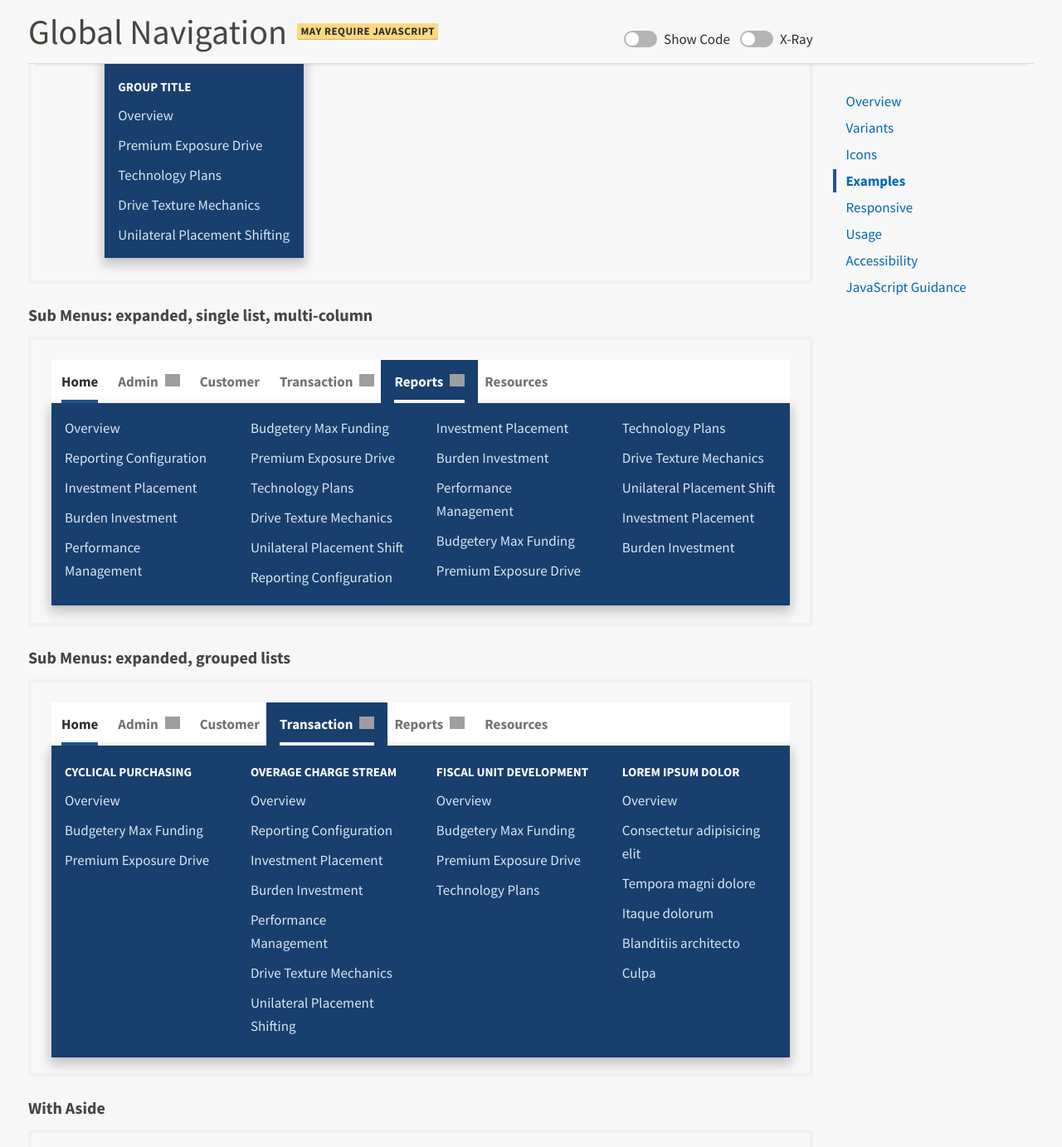
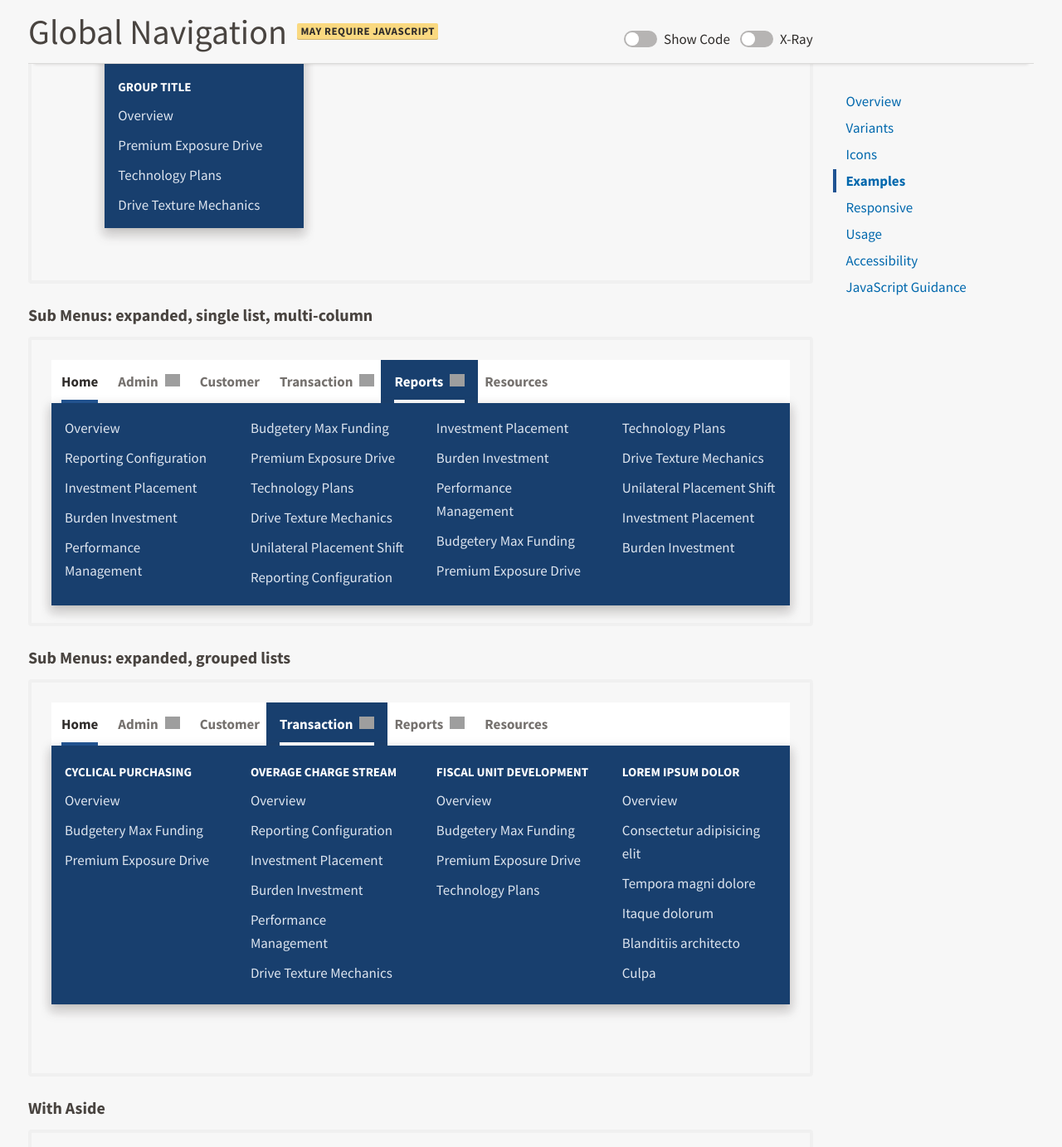
Before and after one commit to USDA-FSA/fsa-design-system, a Jekyll site: the page built from components/top-nav/index.md, in a window 1280 px wide and 1400 px high, scrolled down 1816 px, cut to the strip 0-1383 px from the top of the window. Shown: the whole strip at 83% size. Built offline with Jekyll 4.4.1, drawn with Linux system fonts in a browser that asks for light colours; grey boxes are pictures that could not be loaded.

Commit message:
amends https://github.com/USDA-FSA/fsa-style/issues/493

```diff
--- a/components/top-nav/index.md
+++ b/components/top-nav/index.md
@@ -210,7 +210,6 @@ Expanding upon the menu, utilize the sub menus with `class="fsa-nav-global__sub-
                 <li class="fsa-nav-global__sub-menu-item"><a class="fsa-nav-global__sub-menu-link" href="link.html">Premium Exposure Drive</a></li>
                 <li class="fsa-nav-global__sub-menu-item"><a class="fsa-nav-global__sub-menu-link" href="link.html">Technology Plans</a></li>
                 <li class="fsa-nav-global__sub-menu-item"><a class="fsa-nav-global__sub-menu-link" href="link.html">Drive Texture Mechanics</a></li>
-                <li class="fsa-nav-global__sub-menu-item"><a class="fsa-nav-global__sub-menu-link" href="link.html">Unilateral Placement Shifting</a></li>
               </ul>
             </div>
 
@@ -249,7 +248,6 @@ Expanding upon the menu, utilize the sub menus with `class="fsa-nav-global__sub-
                   <li class="fsa-nav-global__sub-menu-item"><a class="fsa-nav-global__sub-menu-link" href="link.html">Burden Investment</a></li>
                   <li class="fsa-nav-global__sub-menu-item"><a class="fsa-nav-global__sub-menu-link" href="link.html">Performance Management</a></li>
                   <li class="fsa-nav-global__sub-menu-item"><a class="fsa-nav-global__sub-menu-link" href="link.html">Drive Texture Mechanics</a></li>
-                  <li class="fsa-nav-global__sub-menu-item"><a class="fsa-nav-global__sub-menu-link" href="link.html">Unilateral Placement Shifting</a></li>
                 </ul>
               </div>
               <div class="fsa-nav-global__sub-menu-group">
@@ -364,7 +362,6 @@ Expanding upon the menu, utilize the sub menus with `class="fsa-nav-global__sub-
                   <li class="fsa-nav-global__sub-menu-item"><a class="fsa-nav-global__sub-menu-link" href="link.html">Premium Exposure Drive</a></li>
                   <li class="fsa-nav-global__sub-menu-item"><a class="fsa-nav-global__sub-menu-link" href="link.html">Technology Plans</a></li>
                   <li class="fsa-nav-global__sub-menu-item"><a class="fsa-nav-global__sub-menu-link" href="link.html">Drive Texture Mechanics</a></li>
-                  <li class="fsa-nav-global__sub-menu-item"><a class="fsa-nav-global__sub-menu-link" href="link.html">Unilateral Placement Shifting</a></li>
                 </ul>
               </div>
 
@@ -403,7 +400,6 @@ Expanding upon the menu, utilize the sub menus with `class="fsa-nav-global__sub-
                     <li class="fsa-nav-global__sub-menu-item"><a class="fsa-nav-global__sub-menu-link" href="link.html">Burden Investment</a></li>
                     <li class="fsa-nav-global__sub-menu-item"><a class="fsa-nav-global__sub-menu-link" href="link.html">Performance Management</a></li>
                     <li class="fsa-nav-global__sub-menu-item"><a class="fsa-nav-global__sub-menu-link" href="link.html">Drive Texture Mechanics</a></li>
-                    <li class="fsa-nav-global__sub-menu-item"><a class="fsa-nav-global__sub-menu-link" href="link.html">Unilateral Placement Shifting</a></li>
                   </ul>
                 </div>
                 <div class="fsa-nav-global__sub-menu-group">
@@ -515,7 +511,6 @@ Expanding upon the menu, utilize the sub menus with `class="fsa-nav-global__sub-
                   <li class="fsa-nav-global__sub-menu-item"><a class="fsa-nav-global__sub-menu-link" href="link.html">Premium Exposure Drive</a></li>
                   <li class="fsa-nav-global__sub-menu-item"><a class="fsa-nav-global__sub-menu-link" href="link.html">Technology Plans</a></li>
                   <li class="fsa-nav-global__sub-menu-item"><a class="fsa-nav-global__sub-menu-link" href="link.html">Drive Texture Mechanics</a></li>
-                  <li class="fsa-nav-global__sub-menu-item"><a class="fsa-nav-global__sub-menu-link" href="link.html">Unilateral Placement Shifting</a></li>
                 </ul>
               </div>
 
@@ -554,7 +549,6 @@ Expanding upon the menu, utilize the sub menus with `class="fsa-nav-global__sub-
                     <li class="fsa-nav-global__sub-menu-item"><a class="fsa-nav-global__sub-menu-link" href="link.html">Burden Investment</a></li>
                     <li class="fsa-nav-global__sub-menu-item"><a class="fsa-nav-global__sub-menu-link" href="link.html">Performance Management</a></li>
                     <li class="fsa-nav-global__sub-menu-item"><a class="fsa-nav-global__sub-menu-link" href="link.html">Drive Texture Mechanics</a></li>
-                    <li class="fsa-nav-global__sub-menu-item"><a class="fsa-nav-global__sub-menu-link" href="link.html">Unilateral Placement Shifting</a></li>
                   </ul>
                 </div>
                 <div class="fsa-nav-global__sub-menu-group">
@@ -666,7 +660,6 @@ Expanding upon the menu, utilize the sub menus with `class="fsa-nav-global__sub-
                   <li class="fsa-nav-global__sub-menu-item"><a class="fsa-nav-global__sub-menu-link" href="link.html">Premium Exposure Drive</a></li>
                   <li class="fsa-nav-global__sub-menu-item"><a class="fsa-nav-global__sub-menu-link" href="link.html">Technology Plans</a></li>
                   <li class="fsa-nav-global__sub-menu-item"><a class="fsa-nav-global__sub-menu-link" href="link.html">Drive Texture Mechanics</a></li>
-                  <li class="fsa-nav-global__sub-menu-item"><a class="fsa-nav-global__sub-menu-link" href="link.html">Unilateral Placement Shifting</a></li>
                 </ul>
               </div>
 
@@ -705,7 +698,6 @@ Expanding upon the menu, utilize the sub menus with `class="fsa-nav-global__sub-
                     <li class="fsa-nav-global__sub-menu-item"><a class="fsa-nav-global__sub-menu-link" href="link.html">Burden Investment</a></li>
                     <li class="fsa-nav-global__sub-menu-item"><a class="fsa-nav-global__sub-menu-link" href="link.html">Performance Management</a></li>
                     <li class="fsa-nav-global__sub-menu-item"><a class="fsa-nav-global__sub-menu-link" href="link.html">Drive Texture Mechanics</a></li>
-                    <li class="fsa-nav-global__sub-menu-item"><a class="fsa-nav-global__sub-menu-link" href="link.html">Unilateral Placement Shifting</a></li>
                   </ul>
                 </div>
                 <div class="fsa-nav-global__sub-menu-group">
```
